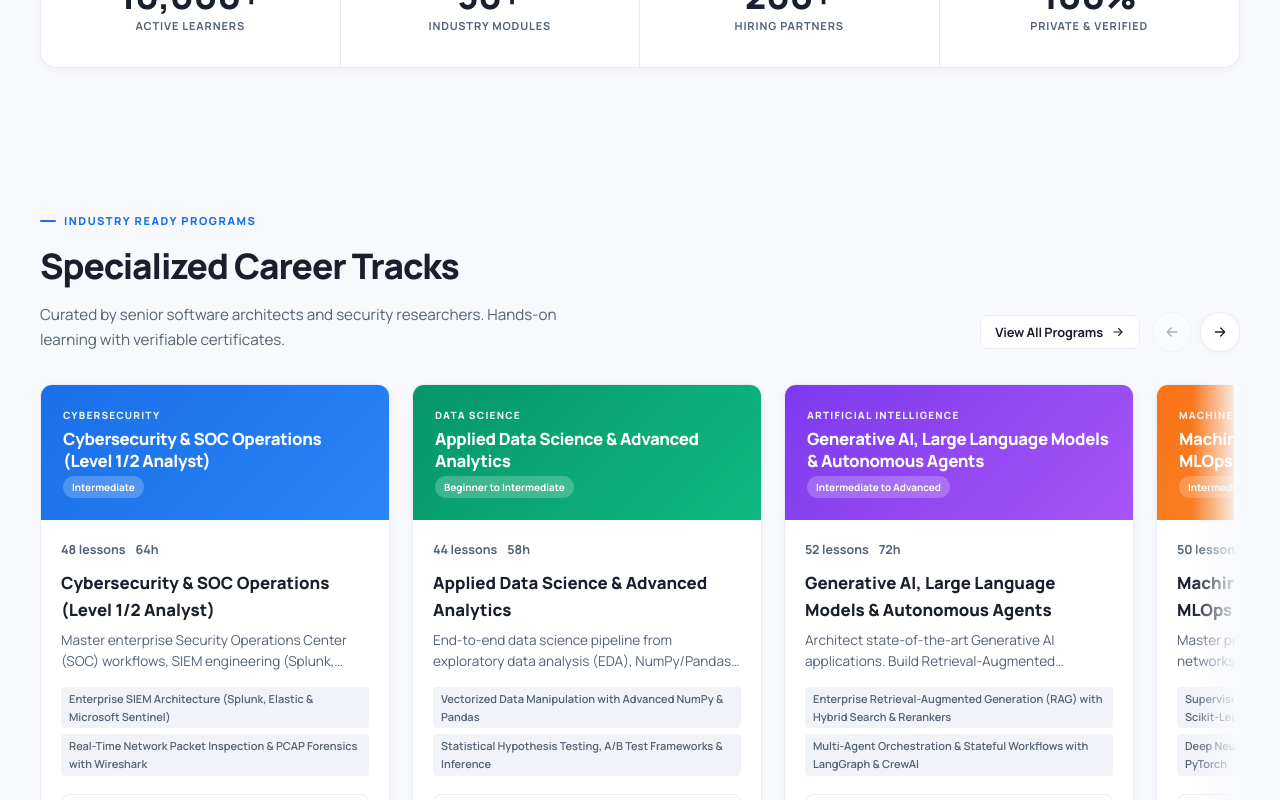
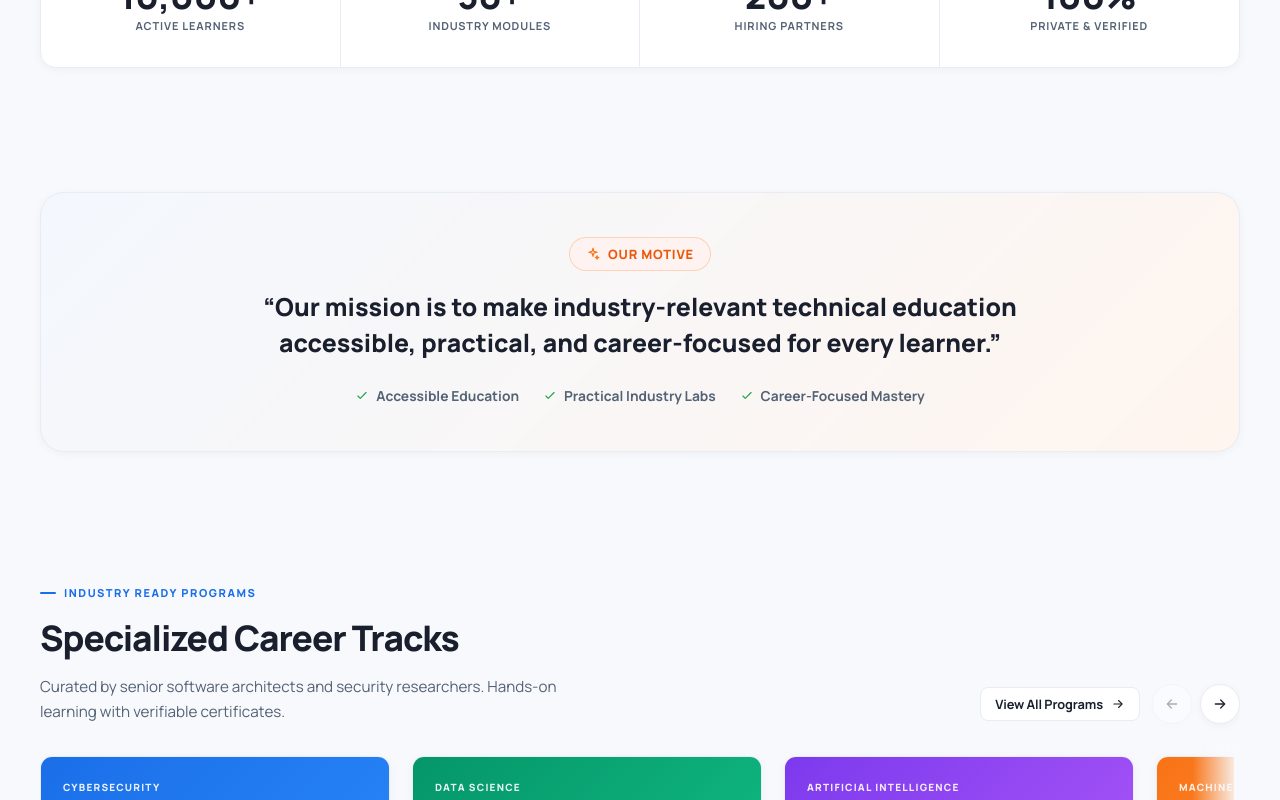
Before and after one commit to hackk413/sams-edutech, a Next.js app: page / in a window 1280 px wide. Shown: the part 1000-1800 px from the top of the page. Built offline with nearby package versions, Linux system fonts and the light colour scheme; no server answers; the database is empty; a web font is replaced by a local one.

Commit message:
feat: add motive statement, sanitize admin login credentials, and remove duplicate header from admin dashboard

```diff
--- a/app/globals.css
+++ b/app/globals.css
@@ -2893,3 +2893,112 @@ button { cursor: pointer; }
     margin: 8mm;
   }
 }
+
+/* ── REMOVE NORMAL HEADER FROM ADMIN DASHBOARD ── */
+.site-shell:has(.admin-console-page) .topbar,
+body.in-admin-dashboard .topbar {
+  display: none !important;
+}
+
+.admin-console-page {
+  min-height: 100vh;
+}
+
+/* ── MOTIVE SECTION & BADGES ── */
+.motive-section {
+  padding: 56px 0;
+  background: var(--surface);
+  position: relative;
+}
+
+.motive-card {
+  position: relative;
+  background: linear-gradient(135deg, rgba(26, 111, 232, 0.05) 0%, rgba(249, 115, 22, 0.07) 100%), var(--white);
+  border: 1px solid var(--line);
+  border-radius: var(--radius-xl);
+  padding: 44px 36px;
+  text-align: center;
+  box-shadow: var(--shadow-sm);
+  display: flex;
+  flex-direction: column;
+  align-items: center;
+  gap: 18px;
+}
+
+[data-theme="dark"] .motive-card {
+  background: linear-gradient(135deg, rgba(26, 111, 232, 0.12) 0%, rgba(249, 115, 22, 0.10) 100%), var(--white);
+  border-color: var(--line);
+}
+
+.motive-badge {
+  display: inline-flex;
+  align-items: center;
+  gap: 8px;
+  padding: 6px 16px;
+  border-radius: 99px;
+  background: var(--orange-soft);
+  color: var(--orange-dark);
+  border: 1px solid rgba(249, 115, 22, 0.25);
+  font-size: 0.8rem;
+  font-weight: 800;
+  letter-spacing: 0.06em;
+  text-transform: uppercase;
+}
+
+.motive-spark {
+  display: inline-flex;
+  color: var(--orange);
+}
+
+.motive-quote {
+  font-size: clamp(1.2rem, 2.2vw, 1.55rem);
+  font-weight: 800;
+  color: var(--ink);
+  line-height: 1.45;
+  max-width: 860px;
+  margin: 0;
+}
+
+.motive-meta {
+  display: flex;
+  align-items: center;
+  justify-content: center;
+  gap: 24px;
+  flex-wrap: wrap;
+  margin-top: 6px;
+}
+
+.motive-pillar {
+  display: inline-flex;
+  align-items: center;
+  gap: 7px;
+  font-size: 0.86rem;
+  font-weight: 700;
+  color: var(--muted);
+}
+
+.motive-pillar svg {
+  color: var(--green);
+}
+
+/* Footer Motive */
+.footer-motive-box {
+  padding: 14px 18px;
+  margin: 18px 0;
+  background: var(--surface-2);
+  border-radius: var(--radius-md);
+  border: 1px solid var(--line);
+  font-size: 0.88rem;
+  line-height: 1.5;
+  color: var(--ink-secondary);
+}
+
+.footer-motive-label {
+  font-weight: 800;
+  color: var(--orange);
+  margin-right: 8px;
+}
+
+.footer-motive-text {
+  font-weight: 600;
+}
--- a/app/layout.tsx
+++ b/app/layout.tsx
@@ -71,6 +71,12 @@ export default function RootLayout({ children }: Readonly<{ children: React.Reac
                   <span className="recog-badge">24/7 Access</span>
                 </div>
               </div>
+              <div className="footer-motive-box">
+                <span className="footer-motive-label">Motive:</span>
+                <span className="footer-motive-text">
+                  Our mission is to make industry-relevant technical education accessible, practical, and career-focused for every learner.
+                </span>
+              </div>
               <div className="footer-bottom-row">
                 <div>&copy; {new Date().getFullYear()} SAMS EDUTECH SOLUTIONS PRIVATE LIMITED. All rights reserved.</div>
                 <div className="footer-links">
--- a/app/page.tsx
+++ b/app/page.tsx
@@ -145,6 +145,32 @@ export default async function HomePage() {
         </div>
       </section>
 
+      {/* ── MOTIVE SECTION ── */}
+      <section className="motive-section">
+        <div className="container">
+          <div className="motive-card">
+            <div className="motive-badge">
+              <span className="motive-spark"><Icon name="spark" size={14} /></span>
+              <span>Our Motive</span>
+            </div>
+            <blockquote className="motive-quote">
+              &ldquo;Our mission is to make industry-relevant technical education accessible, practical, and career-focused for every learner.&rdquo;
+            </blockquote>
+            <div className="motive-meta">
+              <span className="motive-pillar">
+                <Icon name="check" size={14} /> Accessible Education
+              </span>
+              <span className="motive-pillar">
+                <Icon name="check" size={14} /> Practical Industry Labs
+              </span>
+              <span className="motive-pillar">
+                <Icon name="check" size={14} /> Career-Focused Mastery
+              </span>
+            </div>
+          </div>
+        </div>
+      </section>
+
       {/* ── FEATURED PROGRAMS HORIZONTAL CAROUSEL SECTION ── */}
       <section className="section" id="courses">
         <div className="container">
```
Also changed, not shown: components/admin-panel.tsx (+12 -11 lines).
